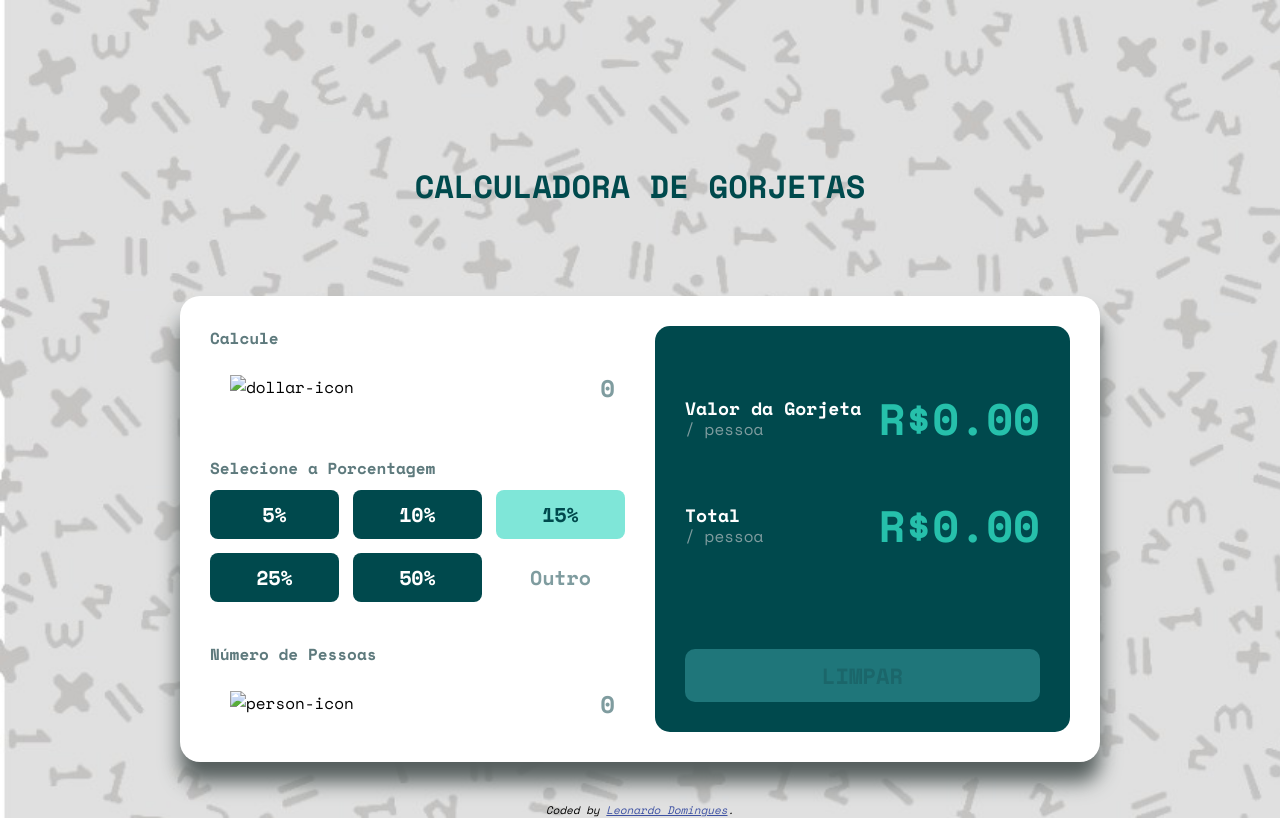
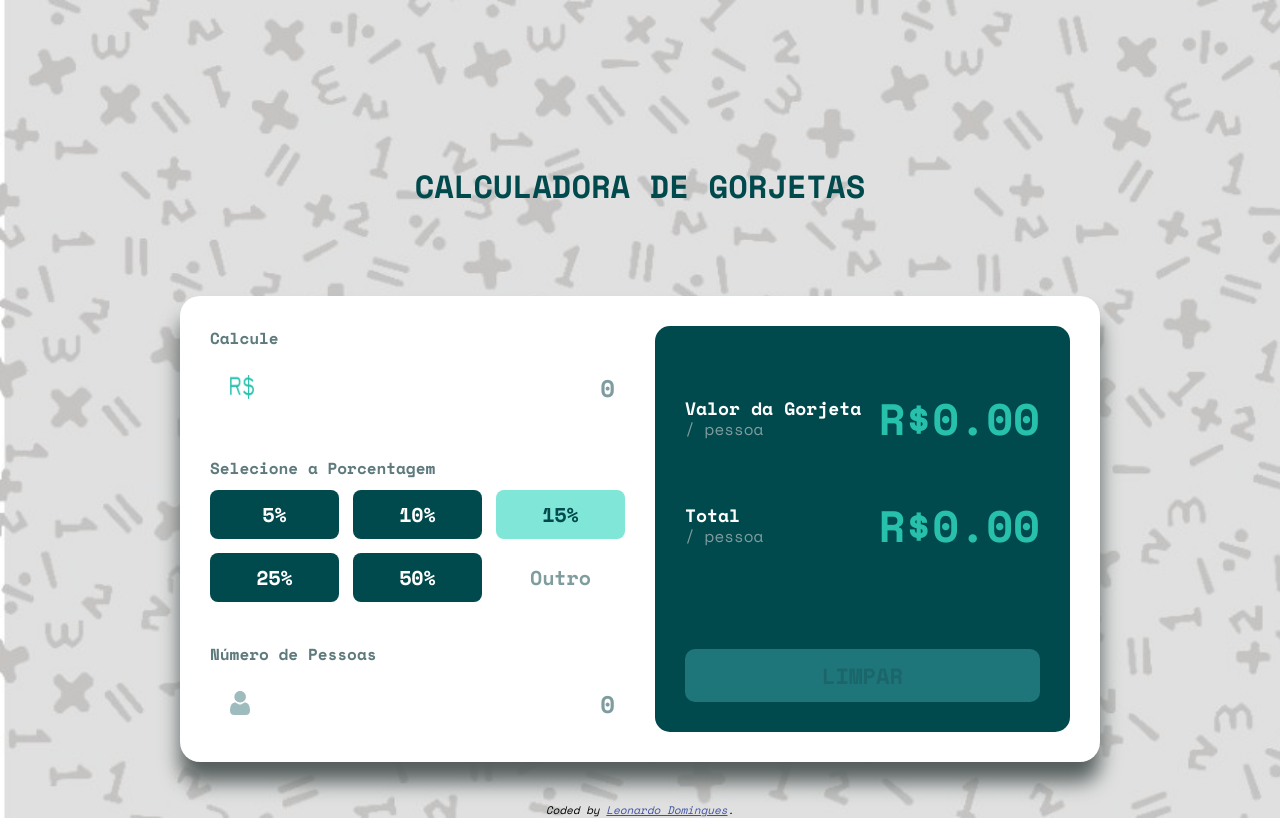
Before and after one commit to leodompr/calcgorjeta, a plain HTML site: page index.html in a window 1280 px wide. Drawn offline with nearby package versions, Linux system fonts and the light colour scheme; the site is published under a folder, as on GitHub Pages, so addresses that start at the root find nothing; files whose address does not match are found by name.

Commit message:
Update index.html

```diff
--- a/index.html
+++ b/index.html
@@ -4,7 +4,7 @@
   <meta charset="UTF-8">
   <meta name="viewport" content="width=device-width, initial-scale=1.0">
 
-  <link rel="icon" type="image/png" sizes="32x32" href="/icon calc.png">
+  <link rel="icon" type="image/png" sizes="32x32" href="icon calc.png">
 
   <title>Calculadora Online</title>
 
@@ -30,7 +30,7 @@
         <div class="input">
           <div class="label">Calcule</div>
           <div>
-            <img src="/REAL_Prancheta 1.png" alt="dollar-icon" class="icon">
+            <img src="REAL_Prancheta 1.png" alt="dollar-icon" class="icon">
             <input type="text"  id="bill" placeholder="0">
           </div>
         </div>
@@ -50,7 +50,7 @@
         <div class="input no-margin-bottom">
           <div class="label">Número de Pessoas</div>
           <div>
-            <img src="/icon-person.svg" alt="person-icon" class="icon">
+            <img src="icon-person.svg" alt="person-icon" class="icon">
             <input type="text" id="people" placeholder="0">
           </div>
         </div>
```
